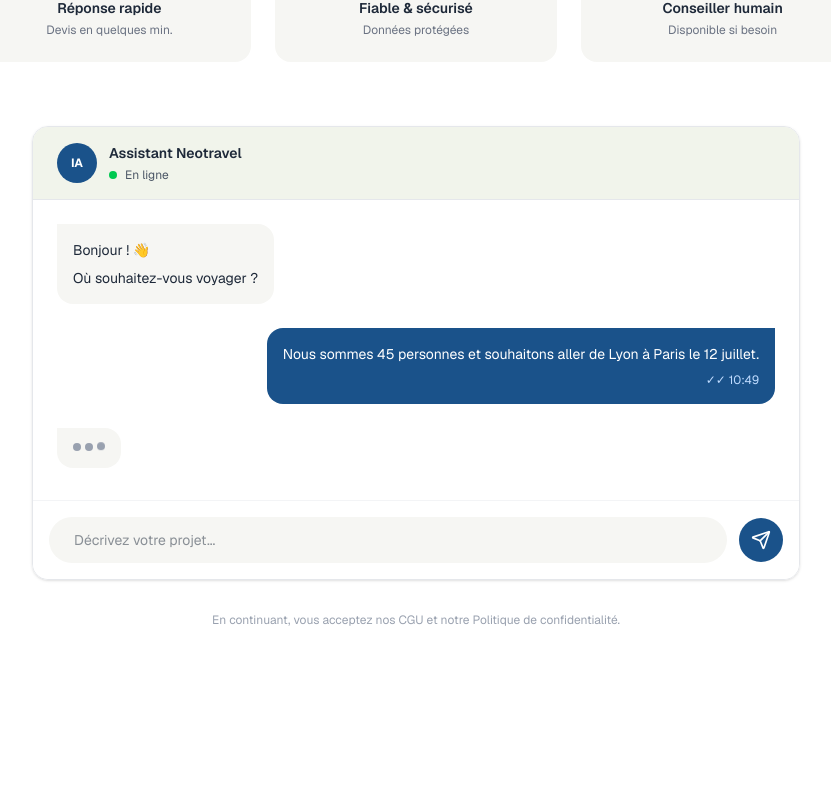
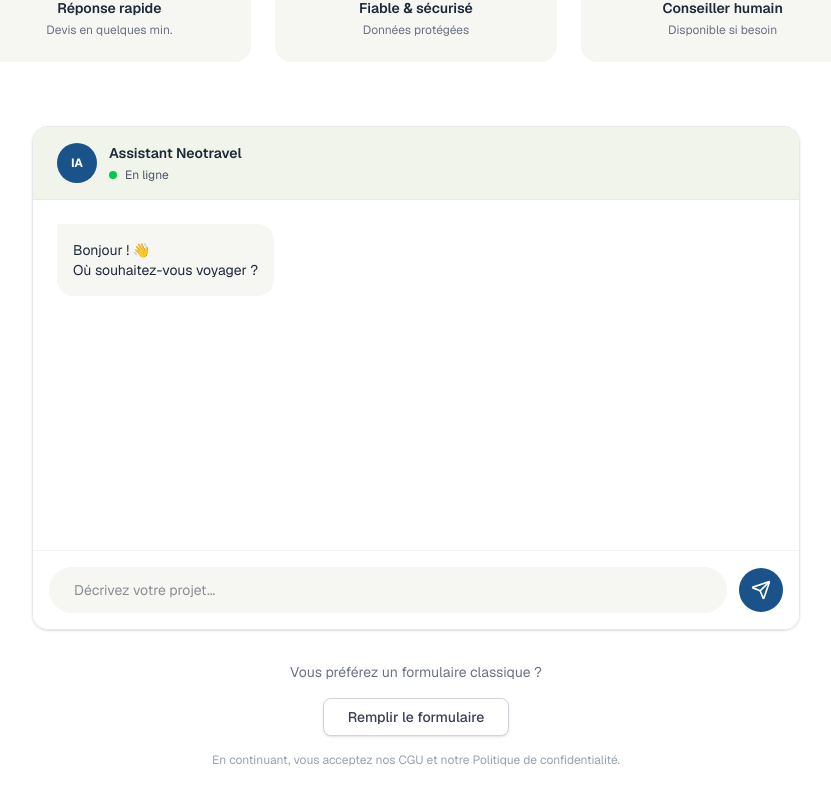
Before and after one commit to Robin-1506/NEOTRAVEL, a Next.js app: page / in a window 1280 px wide. Shown: the part 465-1270 px from the top of the page, without its empty margins (224-1055 px from the left). Before the commit the page ends 1189 px from the top, so only its background shows below. Built offline with nearby package versions, Linux system fonts and the light colour scheme.

Commit message:
feat: navigation to form

```diff
--- a/app/page.tsx
+++ b/app/page.tsx
@@ -1,7 +1,83 @@
-import React from 'react';
-import { Zap, ShieldCheck, Headphones, Send, User } from 'lucide-react';
+"use client";
+
+import React, { useState } from 'react';
+import { Zap, ShieldCheck, Headphones, Send } from 'lucide-react';
+import Link from 'next/link';
+
+// Define the structure of a chat message
+interface Message {
+  id: number;
+  sender: 'bot' | 'user';
+  text: string;
+}
 
 export default function Home() {
+  // State to store the conversation history
+  const [messages, setMessages] = useState<Message[]>([
+    { id: 1, sender: 'bot', text: 'Bonjour ! 👋\nOù souhaitez-vous voyager ?' }
+  ]);
+
+  // State to store the current text in the input field
+  const [inputValue, setInputValue] = useState('');
+
+  // State to show the typing indicator while waiting for the API
+  const [isLoading, setIsLoading] = useState(false);
+
+  // Function to handle sending the message to the backend
+  const handleSendMessage = async () => {
+    if (!inputValue.trim()) return;
+
+    // 1. Add user's message to the UI immediately
+    const newUserMsg: Message = { id: Date.now(), sender: 'user', text: inputValue };
+    setMessages((prev) => [...prev, newUserMsg]);
+
+    // 2. Clear input field and show loading state
+    const currentInput = inputValue;
+    setInputValue('');
+    setIsLoading(true);
+
+    try {
+      // 3. Send data to the Next.js API route (Webhook bridge)
+      const response = await fetch('/api/demande', {
+        method: 'POST',
+        headers: {
+          'Content-Type': 'application/json',
+        },
+        body: JSON.stringify({ message: currentInput }),
+      });
+
+      if (!response.ok) {
+        throw new Error('Server connection error');
+      }
+
+      // 4. Receive and display the AI's response
+      const data = await response.json();
+
+      setMessages((prev) => [
+        ...prev,
+        { id: Date.now() + 1, sender: 'bot', text: data.reply || "Désolé, je n'ai pas pu comprendre votre demande." }
+      ]);
+
+    } catch (error) {
+      console.error("Message sending error:", error);
+      // Fallback message if the API fails
+      setMessages((prev) => [
+        ...prev,
+        { id: Date.now() + 1, sender: 'bot', text: "Une erreur s'est produite de notre côté. Veuillez réessayer plus tard." }
+      ]);
+    } finally {
+      // Hide loading state regardless of success or failure
+      setIsLoading(false);
+    }
+  };
+
+  // Function to trigger send when hitting the Enter key
+  const handleKeyPress = (e: React.KeyboardEvent<HTMLInputElement>) => {
+    if (e.key === 'Enter') {
+      handleSendMessage();
+    }
+  };
+
   return (
     <div className="min-h-screen bg-white text-gray-800 font-sans">
       {/* HEADER */}
@@ -53,7 +129,7 @@
           </div>
         </div>
 
-        {/* CHATBOT UI (Static pour l'instant) */}
+        {/* CHATBOT UI */}
         <div className="mt-16 max-w-3xl mx-auto border border-gray-200 rounded-2xl overflow-hidden shadow-sm">
           {/* Chat Header */}
           <div className="bg-[#F1F4EB] px-6 py-4 flex items-center gap-3 border-b border-gray-200">
@@ -70,48 +146,71 @@
           </div>
 
           {/* Chat Messages */}
-          <div className="p-6 space-y-6 bg-white min-h-[300px]">
-            {/* Bot Message */}
-            <div className="flex items-start gap-3">
-              <div className="bg-[#F6F6F3] text-gray-800 p-4 rounded-2xl rounded-tl-none max-w-[80%] text-sm">
-                <p>Bonjour ! 👋</p>
-                <p className="mt-2">Où souhaitez-vous voyager ?</p>
+          <div className="p-6 space-y-6 bg-white h-[350px] overflow-y-auto">
+            {messages.map((msg) => (
+              <div key={msg.id} className={`flex items-start gap-3 ${msg.sender === 'user' ? 'justify-end' : ''}`}>
+                <div
+                  className={`p-4 rounded-2xl max-w-[80%] text-sm whitespace-pre-wrap ${
+                    msg.sender === 'user'
+                      ? 'bg-[#1A528A] text-white rounded-tr-none'
+                      : 'bg-[#F6F6F3] text-gray-800 rounded-tl-none'
+                  }`}
+                >
+                  <p>{msg.text}</p>
+                  {msg.sender === 'user' && (
+                    <div className="text-right mt-2 text-[10px] text-blue-200 opacity-70">✓✓ Envoyé</div>
+                  )}
                 </div>
               </div>
-
-            {/* User Message */}
-            <div className="flex items-start gap-3 justify-end">
-              <div className="bg-[#1A528A] text-white p-4 rounded-2xl rounded-tr-none max-w-[80%] text-sm">
-                <p>Nous sommes 45 personnes et souhaitons aller de Lyon à Paris le 12 juillet.</p>
-                <div className="text-right mt-2 text-xs text-blue-200">✓✓ 10:49</div>
-              </div>
-            </div>
+            ))}
 
             {/* Typing Indicator */}
+            {isLoading && (
               <div className="flex items-start gap-3">
-              <div className="bg-[#F6F6F3] p-4 rounded-2xl rounded-tl-none flex gap-1">
+                <div className="bg-[#F6F6F3] p-4 rounded-2xl rounded-tl-none flex gap-1 items-center h-[52px]">
                   <div className="w-2 h-2 bg-gray-400 rounded-full animate-bounce"></div>
                   <div className="w-2 h-2 bg-gray-400 rounded-full animate-bounce" style={{ animationDelay: '0.2s' }}></div>
                   <div className="w-2 h-2 bg-gray-400 rounded-full animate-bounce" style={{ animationDelay: '0.4s' }}></div>
                 </div>
               </div>
+            )}
           </div>
 
           {/* Chat Input */}
           <div className="p-4 bg-white border-t border-gray-100 flex items-center gap-3">
             <input
               type="text"
+              value={inputValue}
+              onChange={(e) => setInputValue(e.target.value)}
+              onKeyDown={handleKeyPress}
+              disabled={isLoading}
               placeholder="Décrivez votre projet..."
-              className="flex-1 bg-[#F6F6F3] border border-transparent focus:border-gray-300 focus:outline-none rounded-full px-6 py-3 text-sm"
+              className="flex-1 bg-[#F6F6F3] border border-transparent focus:border-gray-300 focus:outline-none rounded-full px-6 py-3 text-sm disabled:opacity-50"
             />
-            <button className="bg-[#1A528A] text-white p-3 rounded-full hover:bg-blue-800 transition">
+            <button
+              onClick={handleSendMessage}
+              disabled={isLoading}
+              className="bg-[#1A528A] text-white p-3 rounded-full hover:bg-blue-800 transition disabled:opacity-50"
+            >
               <Send className="w-5 h-5" />
             </button>
           </div>
         </div>
 
-        <div className="text-center mt-8">
-          <p className="text-xs text-gray-400">En continuant, vous acceptez nos CGU et notre Politique de confidentialité.</p>
+        {/* Navigation to Form Page */}
+        <div className="text-center mt-8 space-y-4">
+          <p className="text-sm text-gray-500">
+            Vous préférez un formulaire classique ?
+          </p>
+          <Link href="/formulaire">
+            <button className="px-6 py-2 bg-white border border-gray-300 text-gray-700 rounded-lg text-sm font-medium hover:bg-gray-50 transition shadow-sm">
+              Remplir le formulaire
+            </button>
+          </Link>
+
+          <p className="text-xs text-gray-400 pt-4">
+            En continuant, vous acceptez nos CGU et notre Politique de confidentialité.
+          </p>
         </div>
       </main>
     </div>
```
Also changed, not shown: 1 other file (tests, documents, lock files or other folders). Lines whose indentation alone changed are shown as unchanged.
